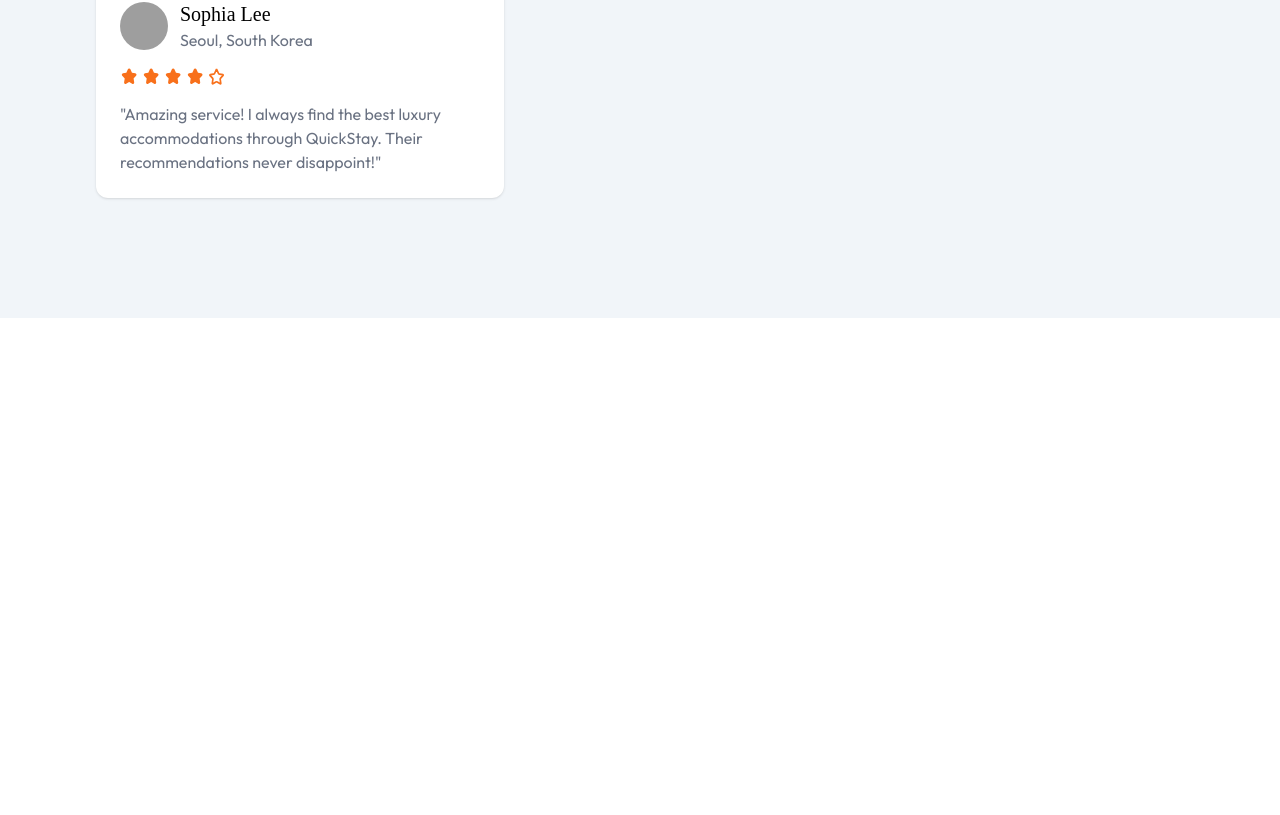
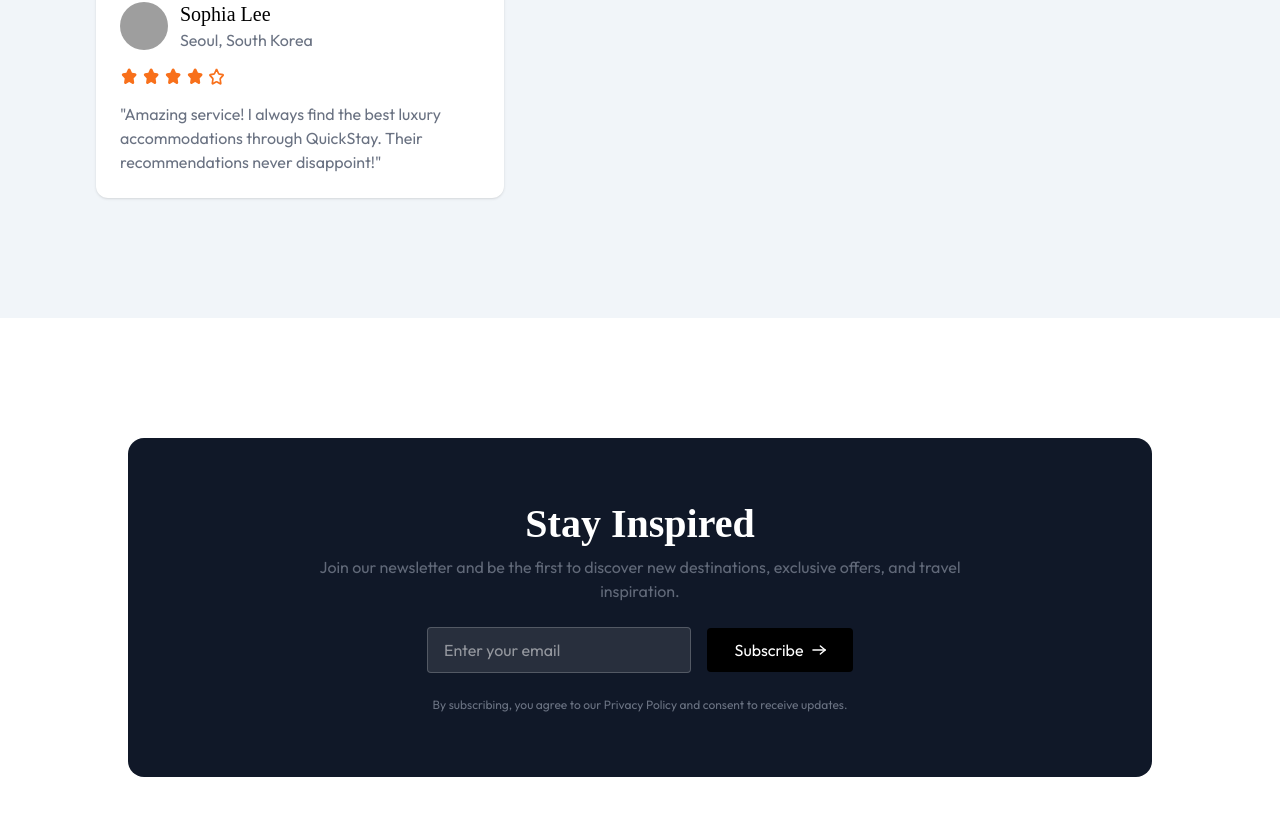
Before and after one commit to babyprogrammer1/hotelbooking, a React (Vite) app in the folder client/: page / in a window 1280 px wide. Shown: the part 3131-3946 px from the top of the page. Before the commit the page ends 3449 px from the top, so only its background shows below. Built offline with nearby package versions, Linux system fonts and the light colour scheme; no server answers; grey boxes are pictures that could not be loaded; a web font is replaced by a local one.

Commit message:
feat: add NewsLetter component to Home page

```diff
--- a/client/src/pages/Home.jsx
+++ b/client/src/pages/Home.jsx
@@ -3,6 +3,7 @@ import Hero from '../components/Hero'
 import FeaturedDestination from '../components/FeaturedDestination'
 import ExclusiveOffers from '../components/ExclusiveOffers'
 import Testimonial from '../components/Testimonial'
+import NewsLetter from '../components/NewsLetter'
 
 const Home = () => {
   return (
@@ -11,6 +12,7 @@ const Home = () => {
         <FeaturedDestination />
         <ExclusiveOffers />
         <Testimonial />
+        <NewsLetter />
     </>
   )
 }
```
